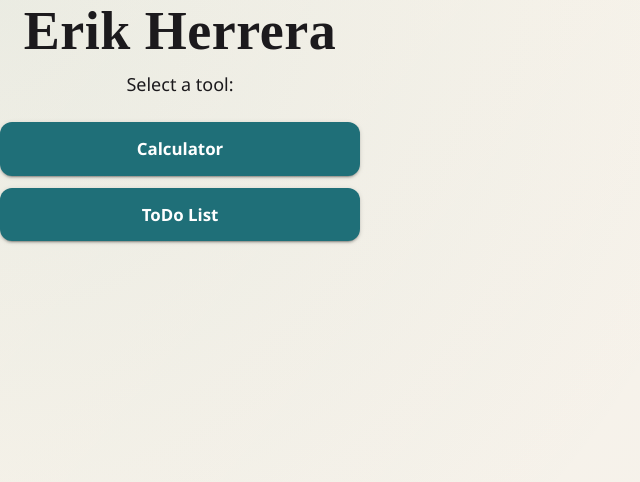
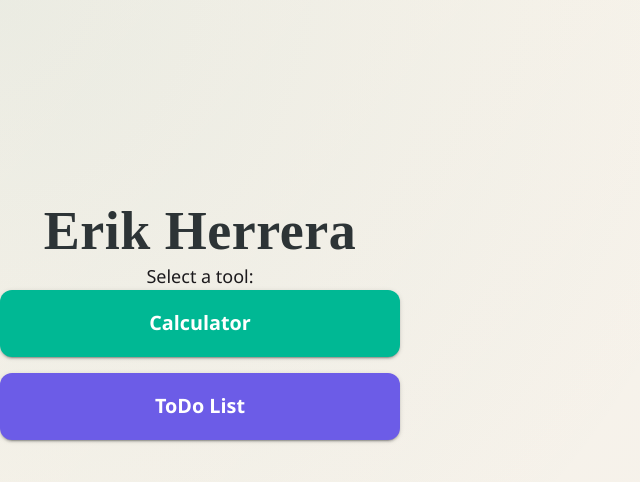
Before and after one commit to L4Ta-10001001/react-fundamentals-lab, a React (Vite) app: page / in a window 1280 px wide. Shown: the top 482 px of the page, without its empty margins (0-640 px from the left). Built offline with nearby package versions, Linux system fonts and the light colour scheme.

Commit message:
feat: add back button to calculator and fix centering for all pages

```diff
--- a/src/App.css
+++ b/src/App.css
@@ -10,17 +10,44 @@
 
 .home {
   width: 100%;
-  max-width: 360px;
+  max-width: 400px;
   display: flex;
   flex-direction: column;
   align-items: center;
+  justify-content: center;
+  min-height: 80vh;
+}
+
+.home-title {
+  text-align: center;
+  margin-bottom: 8px;
+}
+
+.home-subtitle {
+  text-align: center;
+  margin-bottom: 32px;
 }
 
 .home-buttons {
   width: 100%;
   display: flex;
   flex-direction: column;
-  gap: 12px;
+  gap: 16px;
+}
+
+.home-btn {
+  padding: 16px 32px !important;
+  font-size: 1.1rem !important;
+  font-weight: 600 !important;
+  border-radius: 12px !important;
+}
+
+/* Calculator Page */
+.calculator-page {
+  width: 100%;
+  display: flex;
+  flex-direction: column;
+  align-items: center;
 }
 
 /* Calculator - Mobile Phone Style */
@@ -134,13 +161,17 @@
 }
 
 /* Todo List */
+.todo-page {
+  width: 100%;
+  display: flex;
+  flex-direction: column;
+  align-items: center;
+}
+
 .todo-wrapper {
   width: 100%;
   max-width: 400px;
   padding: 16px;
-  display: flex;
-  flex-direction: column;
-  align-items: center;
 }
 
 .todo-panel {
--- a/src/components/Calculator/Calculator.jsx
+++ b/src/components/Calculator/Calculator.jsx
@@ -1,12 +1,24 @@
-import { Box, Typography } from '@mui/material'
+import { Box, Typography, Button } from '@mui/material'
+import ArrowBackIcon from '@mui/icons-material/ArrowBack'
+import { useNavigate } from 'react-router-dom'
 import CalculatorDisplay from './CalculatorDisplay'
 import CalculatorPad from './CalculatorPad'
 import useCalculator from '../../hooks/useCalculator'
 
 function Calculator() {
+  const navigate = useNavigate()
   const { display, onClear, onInput, onOperation, onEvaluate } = useCalculator()
 
   return (
+    <Box className="calculator-page">
+      <Button
+        startIcon={<ArrowBackIcon />}
+        onClick={() => navigate('/')}
+        variant="text"
+        sx={{ alignSelf: 'center', mb: 2, color: '#2d3436' }}
+      >
+        Back
+      </Button>
       <Box className="calculator-wrapper">
         <Box className="calculator-phone">
           <Typography className="calculator-brand">
@@ -21,6 +33,7 @@ function Calculator() {
           />
         </Box>
       </Box>
+    </Box>
   )
 }
 
--- a/src/components/Home/Home.jsx
+++ b/src/components/Home/Home.jsx
@@ -9,11 +9,11 @@ function Home() {
       <Typography
         variant="h3"
         component="h1"
-        textAlign="center"
+        className="home-title"
         sx={{
           fontFamily: 'Playfair Display, serif',
-          fontWeight: 600,
-          mb: 1
+          fontWeight: 700,
+          color: '#2d3436'
         }}
       >
         Erik Herrera
@@ -21,8 +21,7 @@ function Home() {
       <Typography
         variant="body1"
         color="text.secondary"
-        textAlign="center"
-        sx={{ mb: 3 }}
+        className="home-subtitle"
       >
         Select a tool:
       </Typography>
@@ -31,8 +30,11 @@ function Home() {
           variant="contained"
           size="large"
           onClick={() => navigate('/calculator')}
-          fullWidth
-          sx={{ py: 1.5 }}
+          className="home-btn"
+          sx={{
+            backgroundColor: '#00b894',
+            '&:hover': { backgroundColor: '#00cec9' }
+          }}
         >
           Calculator
         </Button>
@@ -40,8 +42,11 @@ function Home() {
           variant="contained"
           size="large"
           onClick={() => navigate('/todo')}
-          fullWidth
-          sx={{ py: 1.5 }}
+          className="home-btn"
+          sx={{
+            backgroundColor: '#6c5ce7',
+            '&:hover': { backgroundColor: '#a29bfe' }
+          }}
         >
           ToDo List
         </Button>
--- a/src/components/TodoList/TodoList.jsx
+++ b/src/components/TodoList/TodoList.jsx
@@ -10,15 +10,16 @@ function TodoList() {
   const { tasks, draft, setDraft, addTask, removeTask, canSubmit } = useTodoList()
 
   return (
-    <Box className="todo-wrapper">
+    <Box className="todo-page">
       <Button
         startIcon={<ArrowBackIcon />}
         onClick={() => navigate('/')}
         variant="text"
-        sx={{ alignSelf: 'flex-start', mb: 1, color: '#2d3436' }}
+        sx={{ alignSelf: 'center', mb: 1, color: '#2d3436' }}
       >
         Back
       </Button>
+      <Box className="todo-wrapper">
         <Box className="todo-panel">
           <Box className="todo-header">
             <Typography variant="h5" component="h2" sx={{ fontWeight: 700, color: '#2d3436' }}>
@@ -109,6 +110,7 @@ function TodoList() {
           )}
         </Box>
       </Box>
+    </Box>
   )
 }
 
```
Lines whose indentation alone changed are shown as unchanged.
